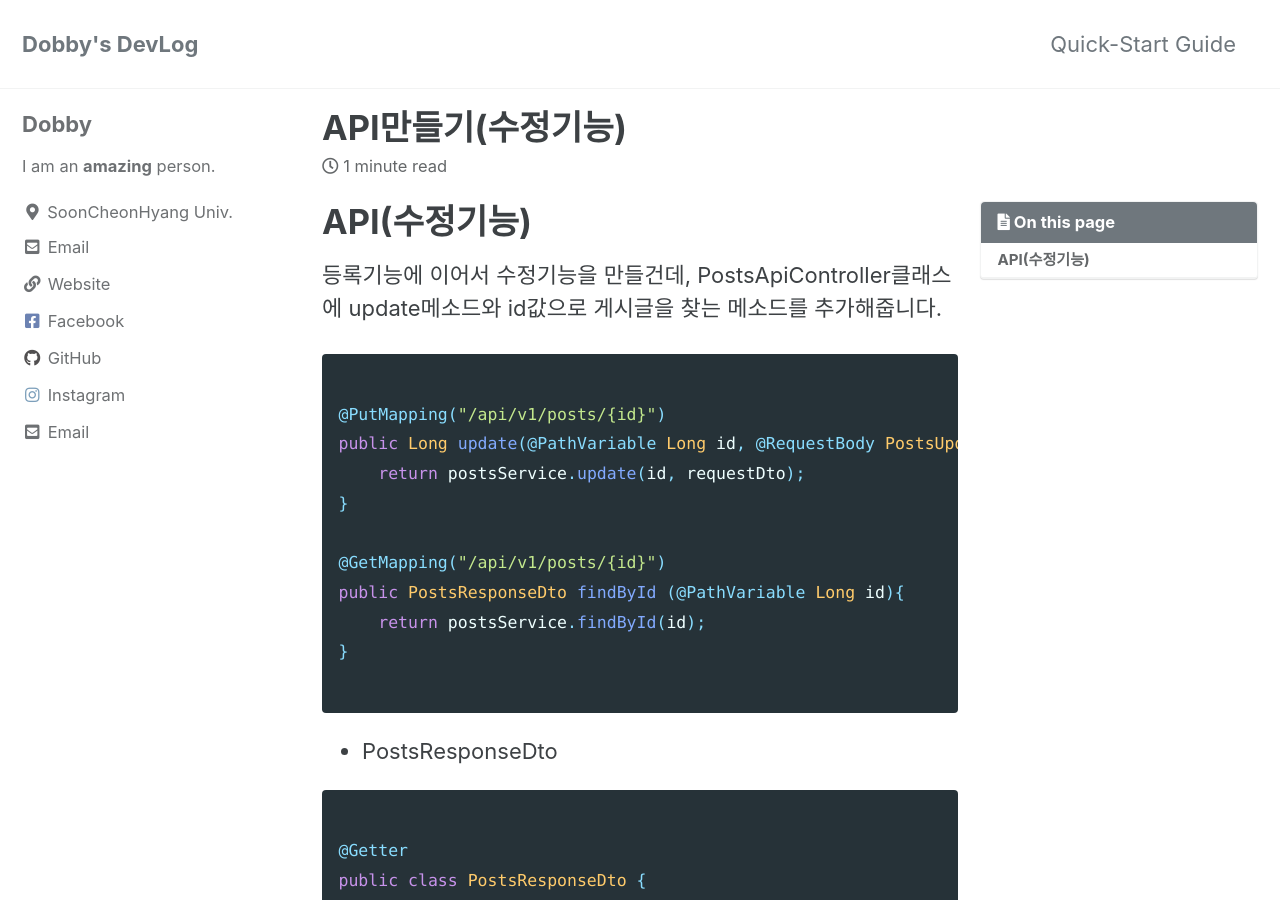
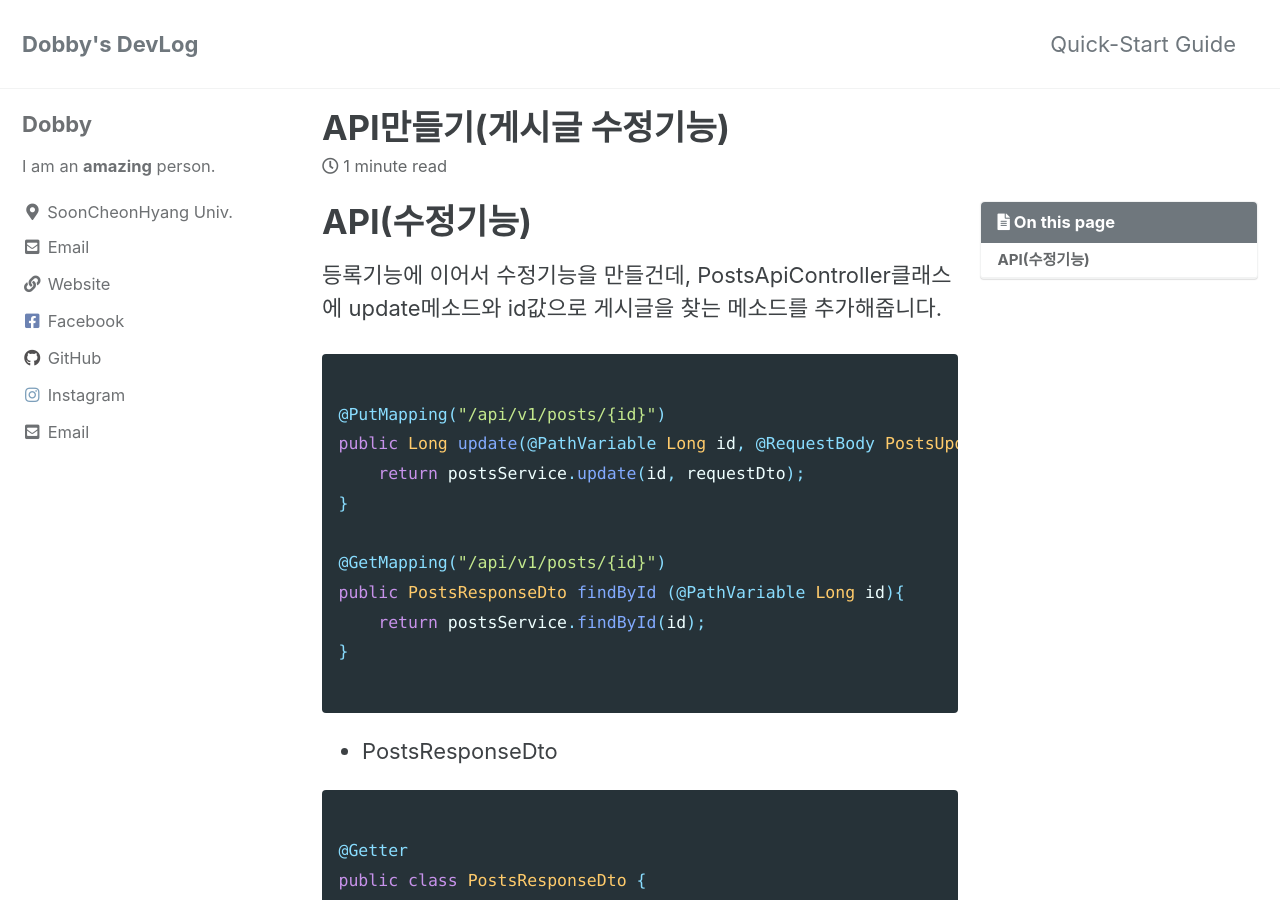
Before and after one commit to do-bby/do-bby.github.io, a Jekyll site: the page built from _posts/2022-01-05-API2.md, in a window 1280 px wide and 900 px high. Built offline with Jekyll 4.4.1, drawn with Linux system fonts in a browser that asks for light colours; cached includes are drawn as plain includes.

Commit message:
api수정

```diff
--- a/_posts/2022-01-05-API2.md
+++ b/_posts/2022-01-05-API2.md
@@ -1,5 +1,5 @@
 ---
-title: API만들기(수정기능)
+title: API만들기(게시글 수정기능)
 categories:
 - blogging
 last_modified_at: 2022-01-05T17:00:00+09:00
```
